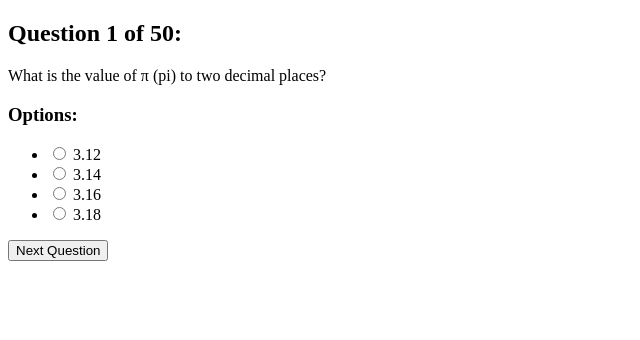
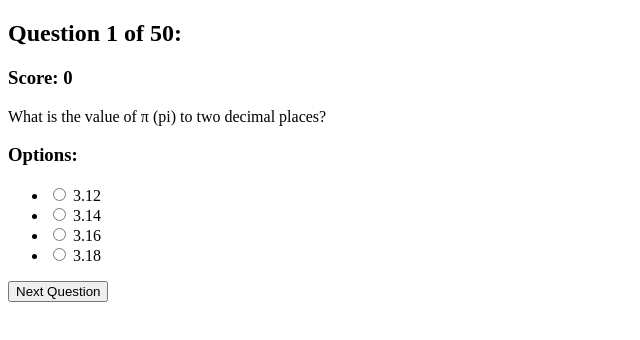
Before and after one commit to FlaviusStefan/SiemensInternship, an Angular app in the folder quiz-app/: page / in a window 1280 px wide. Shown: the top 340 px of the page, without its empty margins (0-640 px from the left). Built offline with nearby package versions, Linux system fonts and the light colour scheme.

Commit message:
returned to better logic

```diff
--- a/quiz-app/src/app/components/quiz/quiz.component.html
+++ b/quiz-app/src/app/components/quiz/quiz.component.html
@@ -1,5 +1,6 @@
 <div *ngIf="questions.length > 0 && currentQuestion">
   <h2>Question {{ currentQuestionIndex }} of {{ questions.length }}:</h2>
+  <h3>Score: {{ userScore }}</h3> <!-- Score Tracker -->
   <p>{{ currentQuestion?.question }}</p>
 
   <h3>Options:</h3>
```
